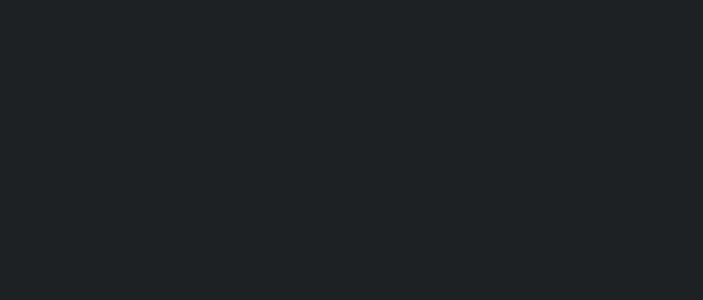
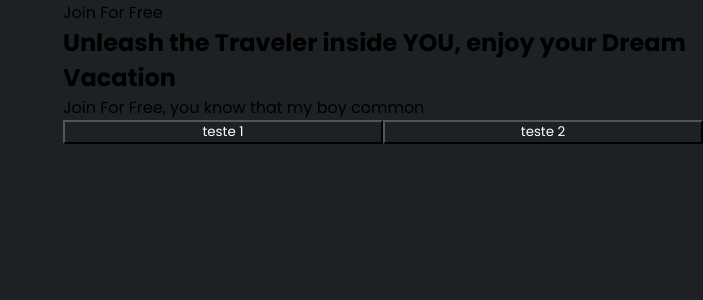
Before and after one commit to manosanti/daily-scrum, a React (Vite) app in the folder frontend/: page /login in a window 1280 px wide. Before the commit this address had no page. Shown: the top 300 px of the page, without its empty margins (577-1280 px from the left). Built offline with nearby package versions, Linux system fonts and the light colour scheme.

Commit message:
work-commit

```diff
--- a/frontend/src/App.jsx
+++ b/frontend/src/App.jsx
@@ -3,6 +3,8 @@
 import { BrowserRouter as Router, Routes, Route } from 'react-router-dom';
 import Teste from './pages/Teste';
 import Contas from './pages/Contas';
+import LoginPage from './pages/LoginPage';
+import Header from './assets/Components/Header';
 
 function App() {
   return (
@@ -10,6 +12,8 @@
       <Routes>
         <Route path="/" element={<Teste />} />
         <Route path="/contas" element={<Contas />} />
+        <Route path="/login" element={<LoginPage />} />
+        <Route path="/header" element={<Header />} />
       </Routes>
     </Router>
   );
--- /dev/null
+++ b/frontend/src/assets/Components/Header.jsx
@@ -0,0 +1,9 @@
+import React from 'react'
+
+function Header() {
+  return (
+    <div>Header</div>
+  )
+}
+
+export default Header
--- /dev/null
+++ b/frontend/src/pages/LoginPage.jsx
@@ -0,0 +1,48 @@
+import React from 'react'
+import styled from 'styled-components'
+
+function LoginPage() {
+  return (
+    <ContainerLogin>
+        <LoginWrapper>
+
+        </LoginWrapper>
+        <LoginMessageWrapper>
+            <p>Join For Free</p>
+            <h2>Unleash the Traveler <span>inside YOU</span>, enjoy your Dream Vacation</h2>
+            <p className='infoText'>Join For Free, you know that my boy common</p>
+            <ButtonsGrid>
+                <button><a href="">teste 1</a></button>
+                <button><a href="">teste 2</a></button>
+            </ButtonsGrid>
+        </LoginMessageWrapper>
+    </ContainerLogin>
+  )
+}
+
+export default LoginPage
+
+const ContainerLogin = styled.div`
+    display: grid;
+    grid-template-columns: repeat(2, 1fr);
+    grid-template-rows: 1fr;
+`
+
+const LoginWrapper = styled.div`
+
+`
+
+const LoginMessageWrapper = styled.div`
+
+`
+
+const ButtonsGrid = styled.div`
+    display: grid;
+    grid-template-columns: repeat(2, 1fr);
+    grid-template-rows: 1fr;
+
+    a:first-child {
+        text-decoration: none;
+        color: white;
+    }
+`
```
